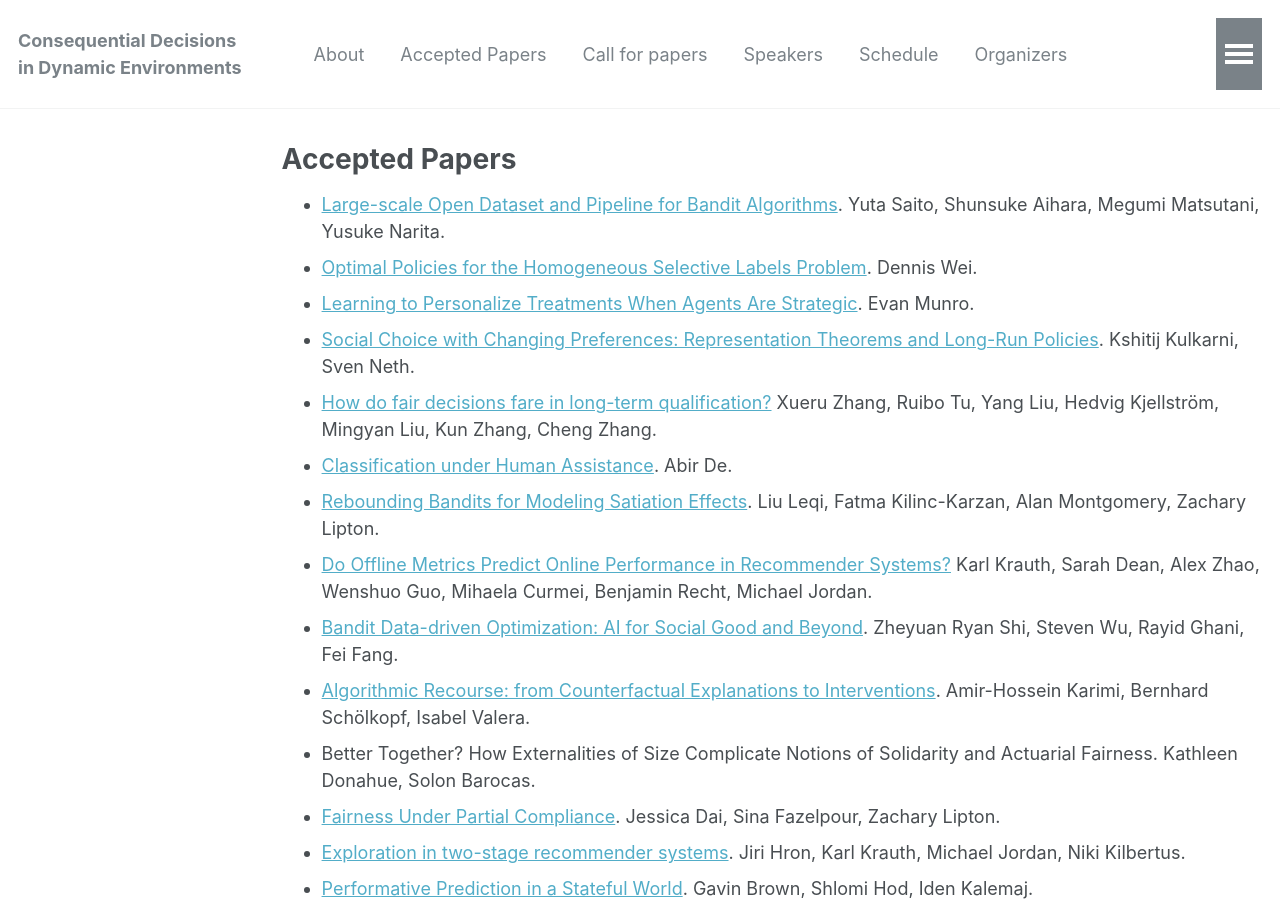
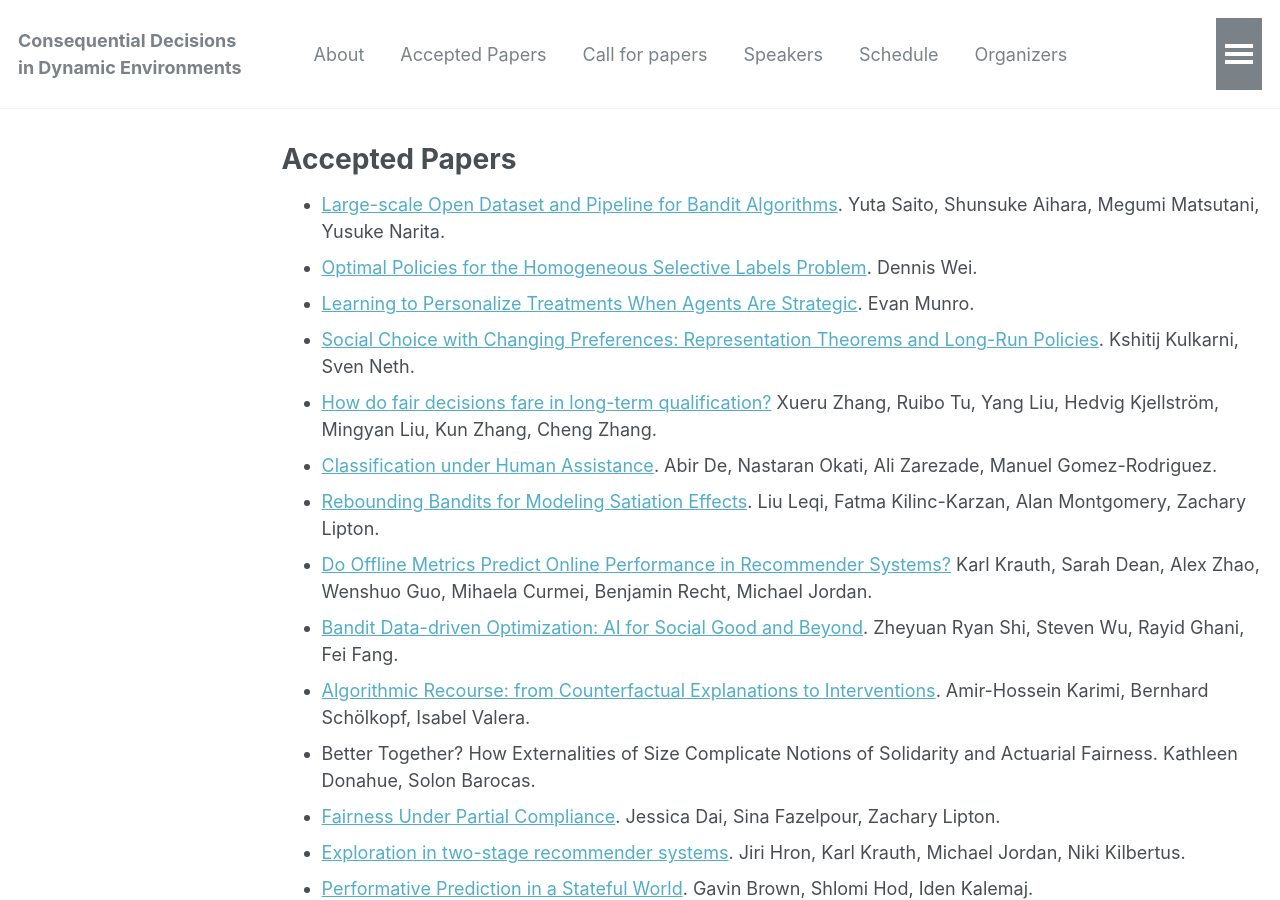
Before and after one commit to dynamicdecisions/dynamicdecisions, a Jekyll site: the page built from _pages/accepted.md, in a window 1280 px wide and 900 px high. Built offline with Jekyll 4.4.1, drawn with Linux system fonts in a browser that asks for light colours.

```diff
--- a/_pages/accepted.md
+++ b/_pages/accepted.md
@@ -10,7 +10,7 @@ sitemap: false
 * [Learning to Personalize Treatments When Agents Are Strategic](https://arxiv.org/abs/2011.06528). Evan Munro.
 * [Social Choice with Changing Preferences: Representation Theorems and Long-Run Policies](/assets/pdfs/7.pdf). Kshitij Kulkarni, Sven Neth.
 * [How do fair decisions fare in long-term qualification?](/assets/pdfs/8.pdf) Xueru Zhang, Ruibo Tu, Yang Liu, Hedvig Kjellström, Mingyan Liu, Kun Zhang, Cheng Zhang.
-* [Classification under Human Assistance](https://arxiv.org/abs/2006.11845). Abir De.
+* [Classification under Human Assistance](https://arxiv.org/abs/2006.11845). Abir De, Nastaran Okati, Ali Zarezade, Manuel Gomez-Rodriguez.
 * [Rebounding Bandits for Modeling Satiation Effects](http://arxiv.org/abs/2011.06741). Liu Leqi, Fatma Kilinc-Karzan, Alan Montgomery, Zachary  Lipton.
 * [Do Offline Metrics Predict Online Performance in Recommender Systems?](/assets/pdfs/12.pdf) Karl Krauth, Sarah Dean, Alex Zhao, Wenshuo Guo, Mihaela Curmei, Benjamin Recht, Michael Jordan.
 * [Bandit Data-driven Optimization: AI for Social Good and Beyond](https://arxiv.org/abs/2008.11707). Zheyuan Ryan Shi, Steven Wu, Rayid Ghani, Fei Fang.
```
